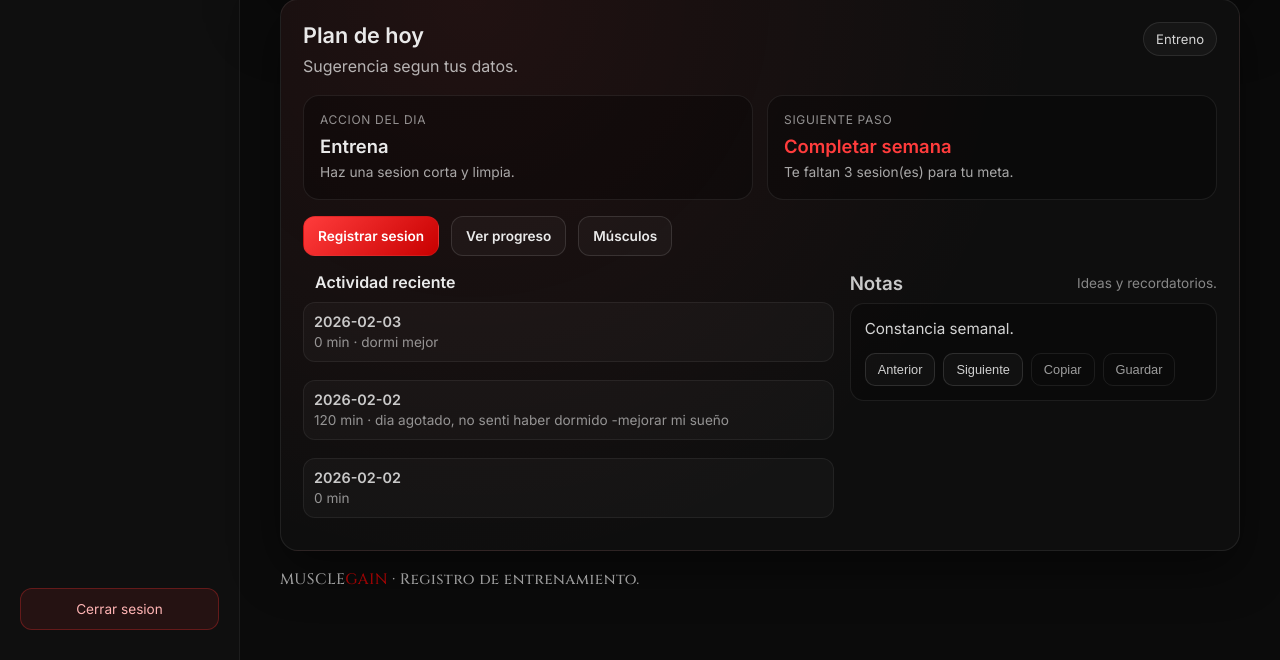
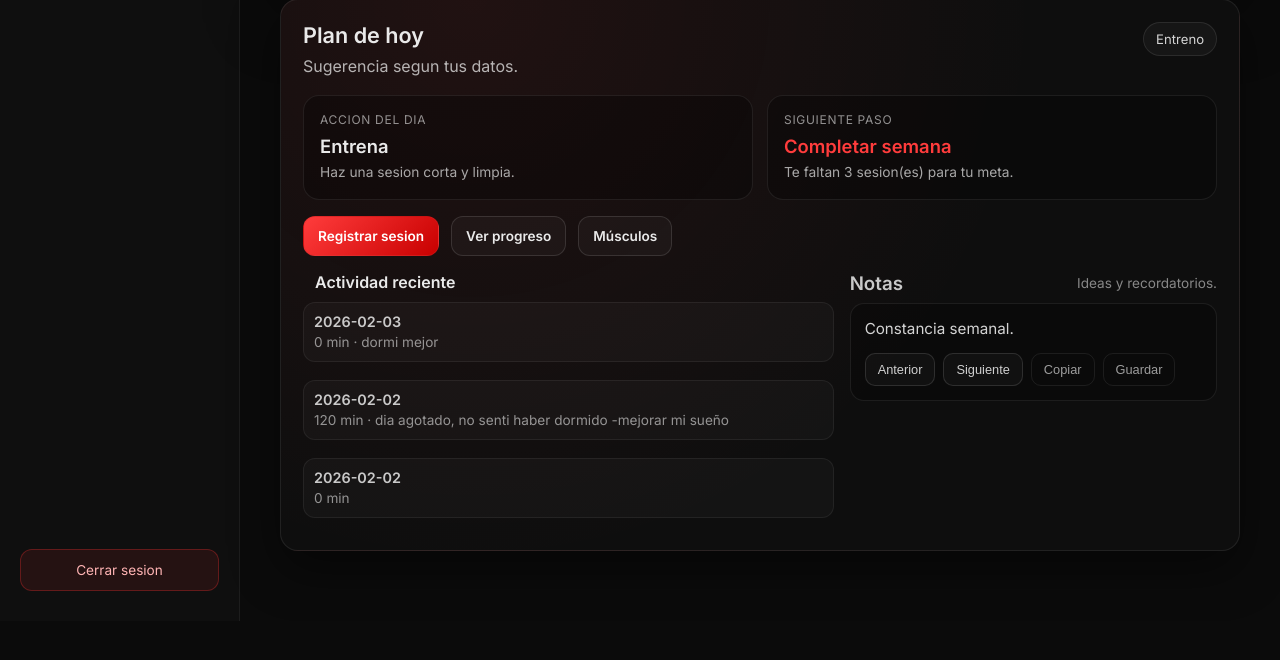
Before and after one commit to diegorea0315-max/MuscleGain, a Flask app: page /dashboard in a window 1280 px wide. Shown: the part 592-1252 px from the top of the page. After the commit the page ends 1213 px from the top, so only its background shows below. Run offline with Flask 3, Linux system fonts and the light colour scheme; a user stored in the database is signed in; data comes from the database, SQL or seed files in the repository; data that the repository does not hold is empty.

Commit message:
Eliminar footer del dashboard

```diff
--- a/templates/dashboard.html
+++ b/templates/dashboard.html
@@ -161,7 +161,7 @@
 
     </section>
 
-    <p class="dash-footer">MUSCLE<span class="gain">GAIN</span> · Registro de entrenamiento.</p>
+    {# Footer eliminado por pedido del usuario #}
 
   </main>
 </div>
```
